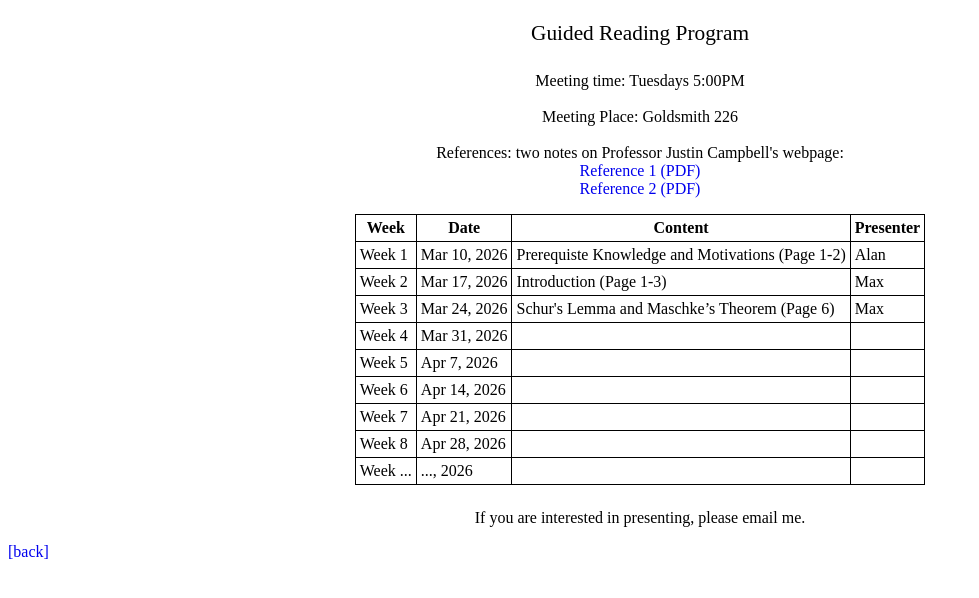
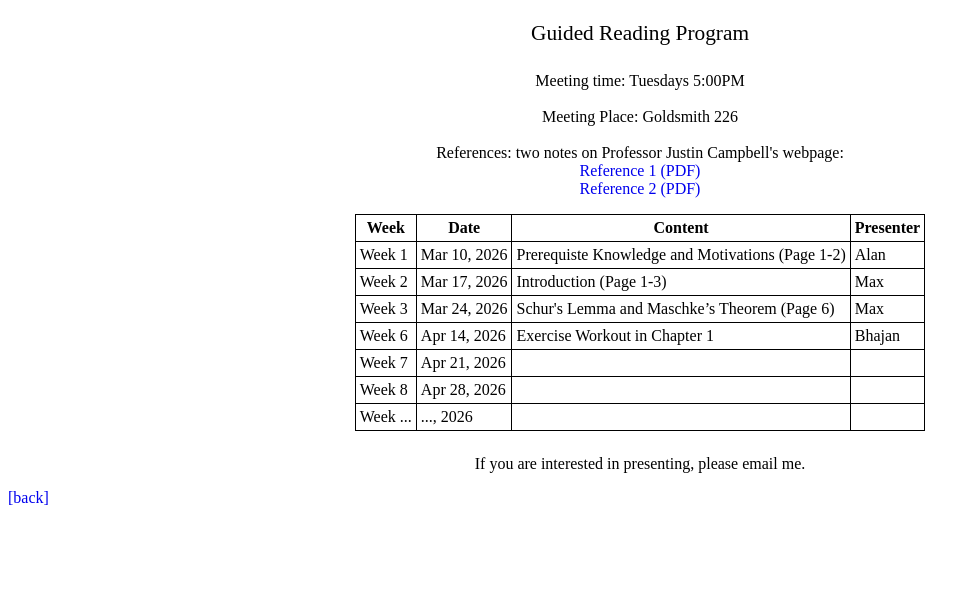
Before and after one commit to axhou/axhou.github.io, a Jekyll site: the page grp2026spring.html, which Jekyll copies as it is, in a window 1280 px wide. Shown: the top 598 px of the page, without its empty margins (0-979 px from the left). Built offline with Jekyll 4.4.1, drawn with Linux system fonts in a browser that asks for light colours.

Commit message:
Update grp2026spring.html

```diff
--- a/grp2026spring.html
+++ b/grp2026spring.html
@@ -77,25 +77,12 @@
         <td>Max</td>
       </tr>
 
-      <tr>
-        <td>Week 4</td>
-        <td>Mar 31, 2026</td>
-        <td></td>
-        <td></td>
-      </tr>
-
-      <tr>
-        <td>Week 5</td>
-        <td>Apr 7, 2026</td>
-        <td></td>
-        <td></td>
-      </tr>
 
       <tr>
         <td>Week 6</td>
         <td>Apr 14, 2026</td>
-        <td></td>
-        <td></td>
+        <td>Exercise Workout in Chapter 1</td>
+        <td>Bhajan</td>
       </tr>
 
       <tr>
```
